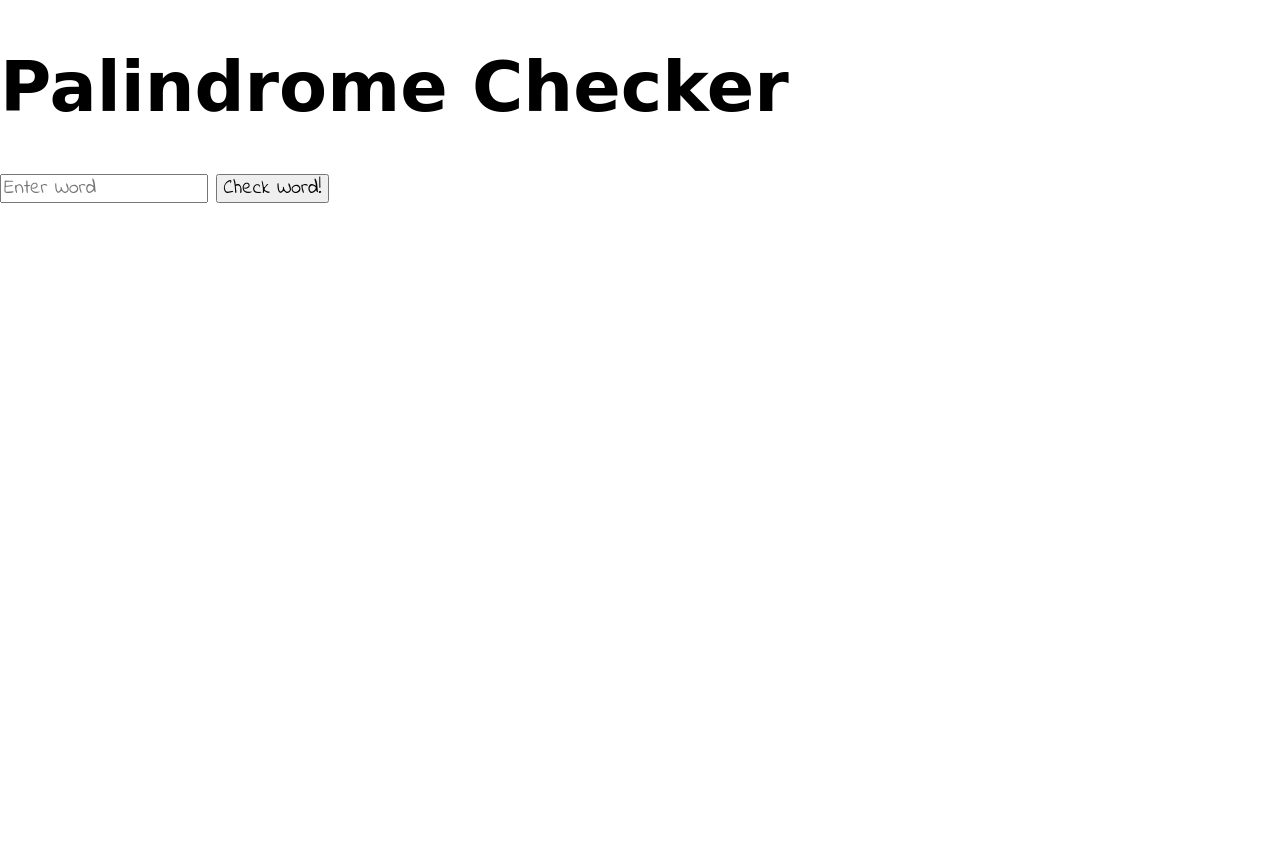
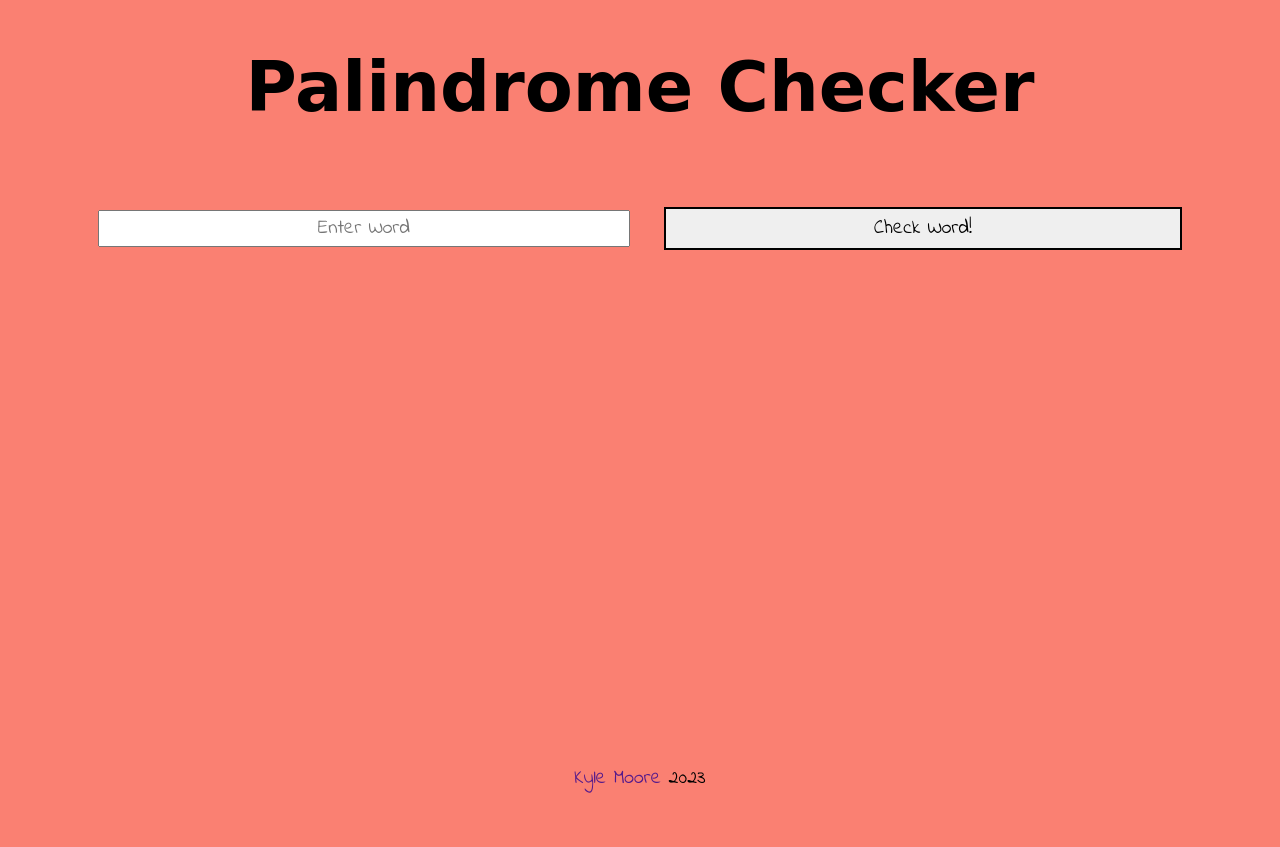
Before and after one commit to KylMoore/PalindromeFun, a plain HTML site: page index.html in a window 1280 px wide. Before the commit the page ends 800 px from the top, so only its background shows below. Drawn offline with Linux system fonts and the light colour scheme; a web font is replaced by a local one.

Commit message:
style additions

```diff
--- a/index.html
+++ b/index.html
@@ -13,14 +13,22 @@
     <link rel="stylesheet" href="./styles/styles.css">
 </head>
 <body>
+    <div class="wrapper">
+        <header>
             <h1>Palindrome Checker</h1>
-    <form onsubmit="" action="">
+        </header>
+        <main>
+            <form>
                 <input type="text" id="inputtedWord" class="inputtedWord" placeholder="Enter Word">
                 <button>Check Word!</button>
             </form>
             <div class="result" id="result">
                 <!-- Palindrome results will appear here! -->
             </div>
+        </main>
+
+        <footer><a href="">Kyle Moore</a> 2023</footer>
+    </div>
     <script src="./app.js"></script>
 </body>
 </html>
--- /dev/null
+++ b/styles/sass/partials/_baseStyles.scss
@@ -0,0 +1,27 @@
+@use "./variables" as *;
+
+html {
+    background-color: $secondary;
+}
+
+.wrapper {
+    max-width: 1440px;
+    width: 90%;
+    margin: 0 auto;
+}
+
+h1 {
+    text-align: center;
+}
+
+header {
+    height: 20vh;
+}
+
+main {
+    height: 70vh;
+}
+
+footer {
+    height: 10vh;
+}
--- /dev/null
+++ b/styles/sass/partials/_footer.scss
@@ -0,0 +1,9 @@
+@use "./variables" as *;
+
+footer {
+    text-align: center;
+
+    a {
+        text-decoration: none;
+    }
+}
--- /dev/null
+++ b/styles/sass/partials/_form.scss
@@ -0,0 +1,26 @@
+@use "./variables" as *;
+
+form {
+    display: flex;
+    justify-content: space-evenly;
+    align-items: center;
+
+    input {
+        width: 45%;
+        text-align: center;
+        padding: 0.25rem;
+    }
+
+    button {
+        width: 45%;
+        border: 2px solid black;
+        padding: 0.4rem;
+        transition: 0.5s;
+
+        &:hover,
+        &:focus {
+            background-color: purple;
+            color: white;
+        }
+    }
+}
--- /dev/null
+++ b/styles/sass/partials/_result.scss
@@ -0,0 +1,6 @@
+@use "./variables" as *;
+
+.result {
+    width: 100%;
+    text-align: center;
+}
--- a/styles/sass/styles.scss
+++ b/styles/sass/styles.scss
@@ -1,3 +1,7 @@
 @use "./partials/variables" as *;
 @use "./partials/normalize";
 @use "./partials/typography";
+@use "./partials/baseStyles";
+@use "./partials/form";
+@use "./partials/result";
+@use "./partials/footer";
```
Also changed, not shown: styles/styles.css. Lines whose indentation alone changed are shown as unchanged.
